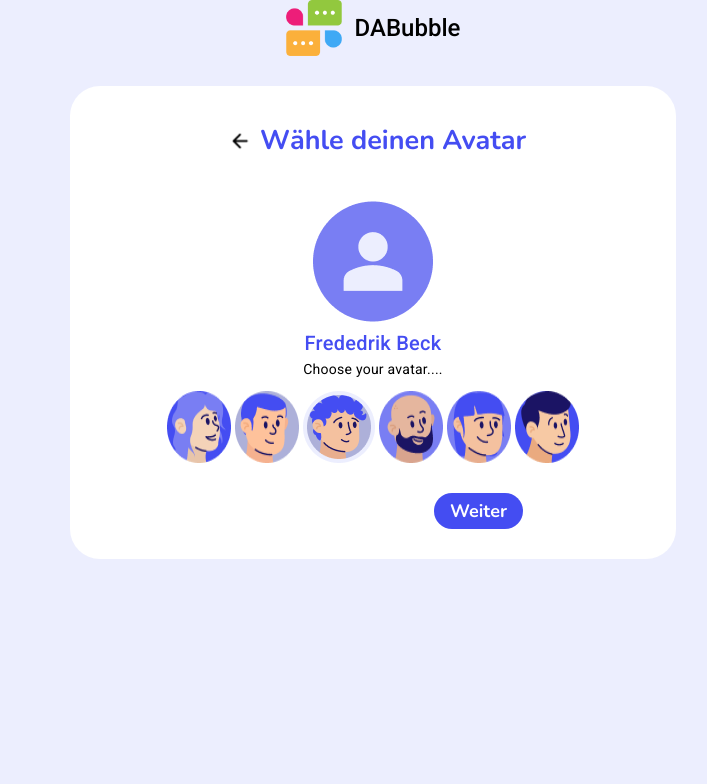
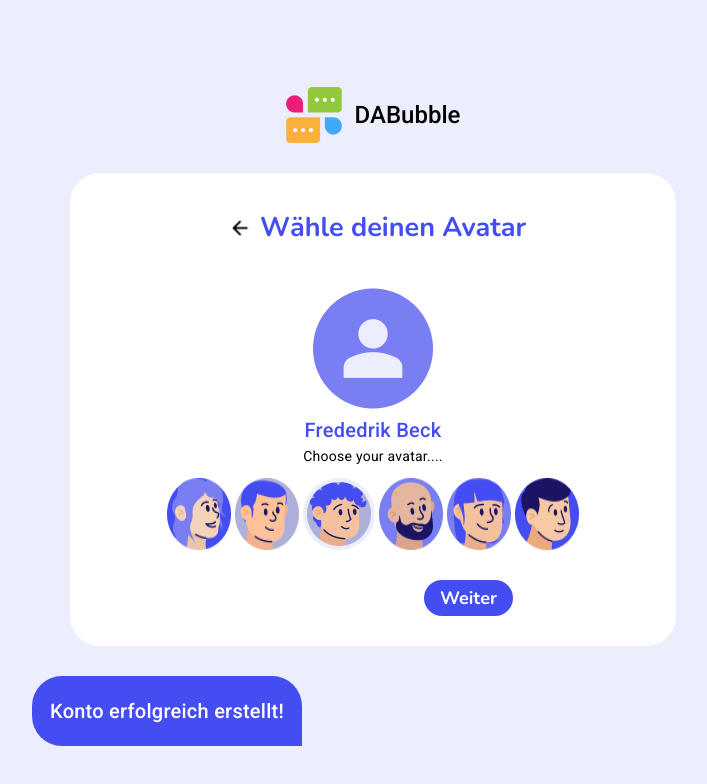
Before and after one commit to Nemesis502/da_bubble_410, an Angular app: page /singIn/chooseAvatar in a window 1280 px wide. Shown: the top 784 px of the page, without its empty margins (267-974 px from the left). Built offline with nearby package versions, Linux system fonts and the light colour scheme.

Commit message:
proved return button in choosen avatart and added message accout created but must be animation

```diff
--- a/src/app/app.routes.ts
+++ b/src/app/app.routes.ts
@@ -8,5 +8,5 @@ export const routes: Routes = [
     { path: '', component: LogingPageComponent },
     { path: 'singIn', component: SingInPageComponent },
     { path: 'singIn/chooseAvatar', component: ChooseAvatarPageComponent },
-    {path: 'chat', component: ChatTemplateComponent}
+    { path: 'chat', component: ChatTemplateComponent }
 ];
--- a/src/app/main-content/loging-page/sing-in-page/choose-avatar-page/choose-avatar-page.component.html
+++ b/src/app/main-content/loging-page/sing-in-page/choose-avatar-page/choose-avatar-page.component.html
@@ -7,7 +7,11 @@
   <section class="input-section">
     <div class="flex-collum-center input-title">
       <div>
-        <img routerLink="/" src="./../../../../assets/img/back.png" alt="" />
+        <img
+          routerLink="/singIn"
+          src="./../../../../assets/img/back.png"
+          alt=""
+        />
         <h2 class="nuito32px700">Wähle deinen Avatar</h2>
       </div>
     </div>
@@ -38,4 +42,9 @@
       </div>
     </form>
   </section>
+  <div class="overlay">
+    <div class="creation-container flex-collum-center">
+      <h2>Konto erfolgreich erstellt!</h2>
+    </div>
+  </div>
 </section>
--- a/src/app/main-content/loging-page/sing-in-page/choose-avatar-page/choose-avatar-page.component.scss
+++ b/src/app/main-content/loging-page/sing-in-page/choose-avatar-page/choose-avatar-page.component.scss
@@ -1,4 +1,9 @@
 @use "./../../../../../styles.scss" as *;
+
+.logIn-Section {
+    // margin: 92px 30px 0 30px;
+    margin: 87px 16px 0 16px;
+}
 
 .logo-container {
     display: flex;
@@ -96,9 +101,32 @@ form {
     margin: 30px 0 30px 0;
     width: 100%;
     max-width: 320px;
+    box-sizing: border-box;
 }
 
 .login-button {
     border-radius: 25px !important;
     background-color: $purple1 !important;
 }
+
+.overlay {
+    width: 100%;
+    position: relative;
+    margin-bottom: 30px;
+    height: 70px;
+    overflow-x: hidden;
+}
+
+.creation-container {
+    height: 70px;
+    width: 270px;
+    background-color: $purple1;
+    border-radius: 30px 30px 0 30px;
+    position: absolute;
+    left: 283px;
+
+    h2 {
+        color: white;
+        margin: 0;
+    }
+}
```
